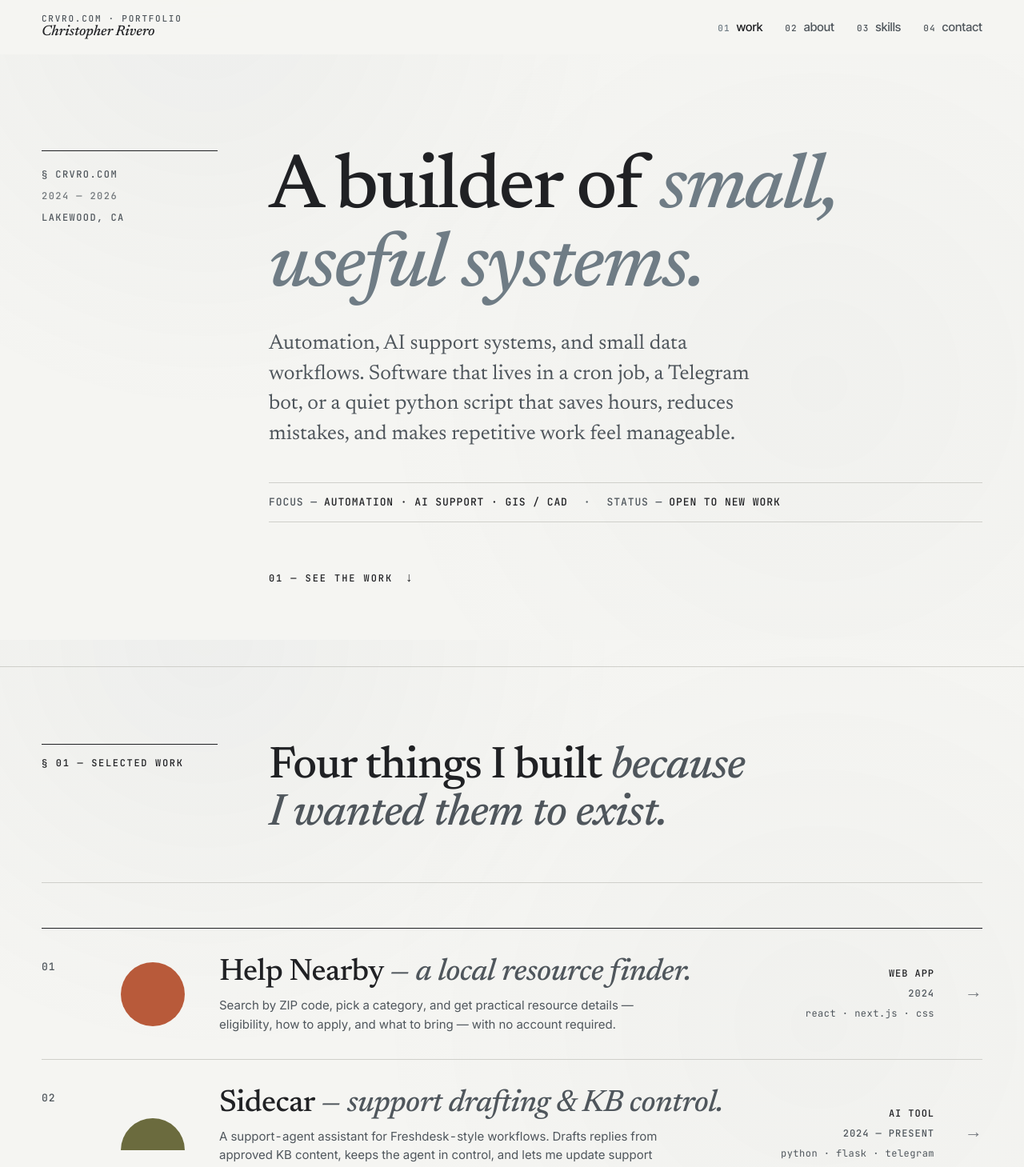
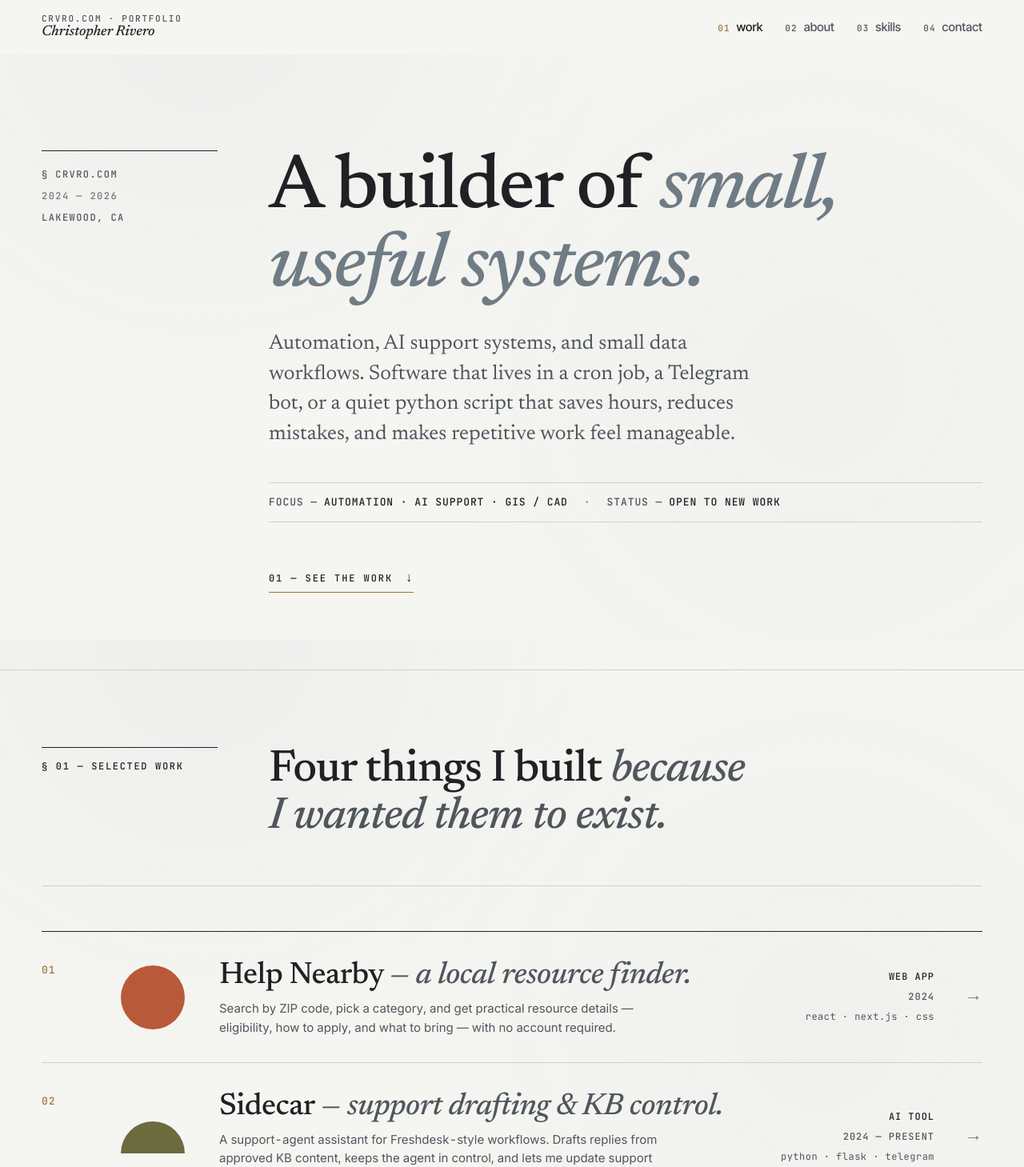
Before and after one commit to chrisrivero-dev/crvro-portfolio, a React (Vite) app: page / in a window 1280 px wide. Shown: the top 1459 px of the page at 80% size. Built offline with nearby package versions, Linux system fonts and the light colour scheme.

Commit message:
Add subtle brass accent to portfolio palette

```diff
--- a/src/styles/portfolio.css
+++ b/src/styles/portfolio.css
@@ -81,7 +81,7 @@ button { font: inherit; cursor: pointer; }
   color: var(--graphite);
 }
 .site-nav a.active { color: var(--ink); }
-.site-nav a.active .num { color: var(--amber); }
+.site-nav a.active .num { color: var(--accent-gold); }
 .site-nav a:hover { color: var(--amber); }
 .site-nav a:hover .num { color: var(--amber); }
 
@@ -165,14 +165,15 @@ button { font: inherit; cursor: pointer; }
   margin-bottom: 56px;
 }
 .hero .meta-row .lab { color: var(--graphite); margin-right: 8px; }
-.hero .meta-row .dot { color: var(--graphite); }
+.hero .meta-row .dot { color: var(--accent-gold); }
 
 .scroll-cue {
   display: inline-flex; align-items: center; gap: 16px;
-  background: none; padding: 0;
+  background: none; padding: 0 0 3px;
   font-family: var(--font-mono); font-size: 12px; font-weight: 500;
   letter-spacing: 0.16em; text-transform: uppercase;
   color: var(--ink);
+  border-bottom: 1px solid var(--accent-gold);
 }
 .scroll-cue .ar {
   font-family: var(--font-serif); font-size: 16px;
@@ -325,7 +326,7 @@ section.contact .grid {
 .project-row .idx {
   font-family: var(--font-mono);
   font-size: 13px; font-weight: 500; letter-spacing: 0.08em;
-  color: var(--graphite);
+  color: var(--accent-gold);
   align-self: start;
   padding-top: 6px;
 }
--- a/src/styles/tokens.css
+++ b/src/styles/tokens.css
@@ -19,6 +19,7 @@
   /* ─── Color: UI accent ──────────────────────────────── */
   --amber:       #6f7c85;   /* muted slate-blue — restrained accent */
   --amber-deep:  #58676f;
+  --accent-gold: #9a7a3f;   /* muted brass — tiny warm counterpoint to cool gray */
   --terracotta:  #B85A3A;   /* help-nearby (community/warm) */
   --olive:       #6B6B3E;   /* sidecar (calm/AI) */
   --indigo:      #2D3960;   /* prediction-market (data) */
@@ -188,13 +189,13 @@ hr, .rule {
   margin: var(--sp-6) 0;
 }
 
-::selection { background: var(--amber); color: var(--paper); }
+::selection { background: var(--accent-gold); color: var(--paper); }
 
 /* Index dot — used in numbered project lists */
 .dot-bullet {
   display: inline-block;
   width: 5px; height: 5px; border-radius: 50%;
-  background: var(--amber);
+  background: var(--accent-gold);
   vertical-align: middle;
   margin: 0 var(--sp-2);
 }
```
